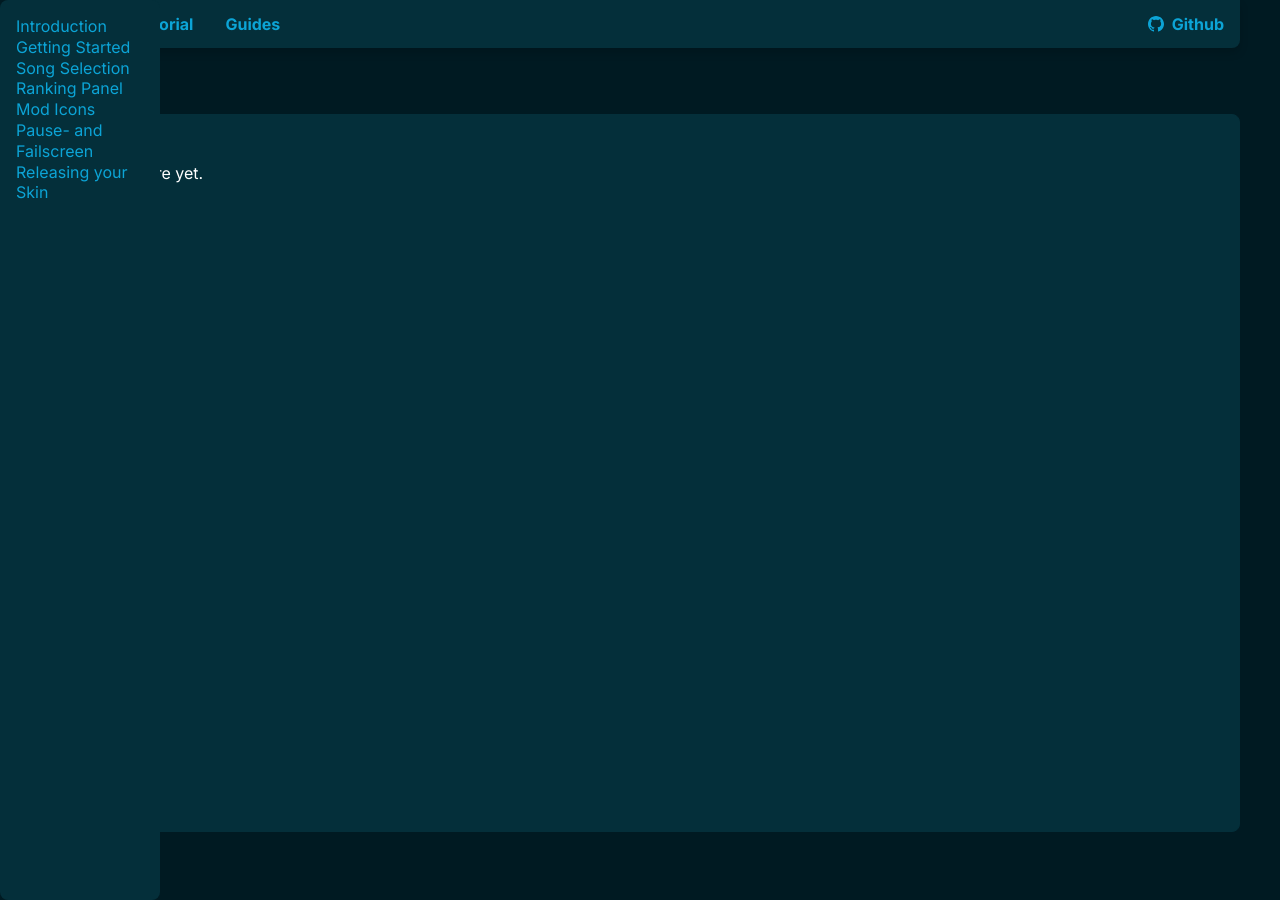
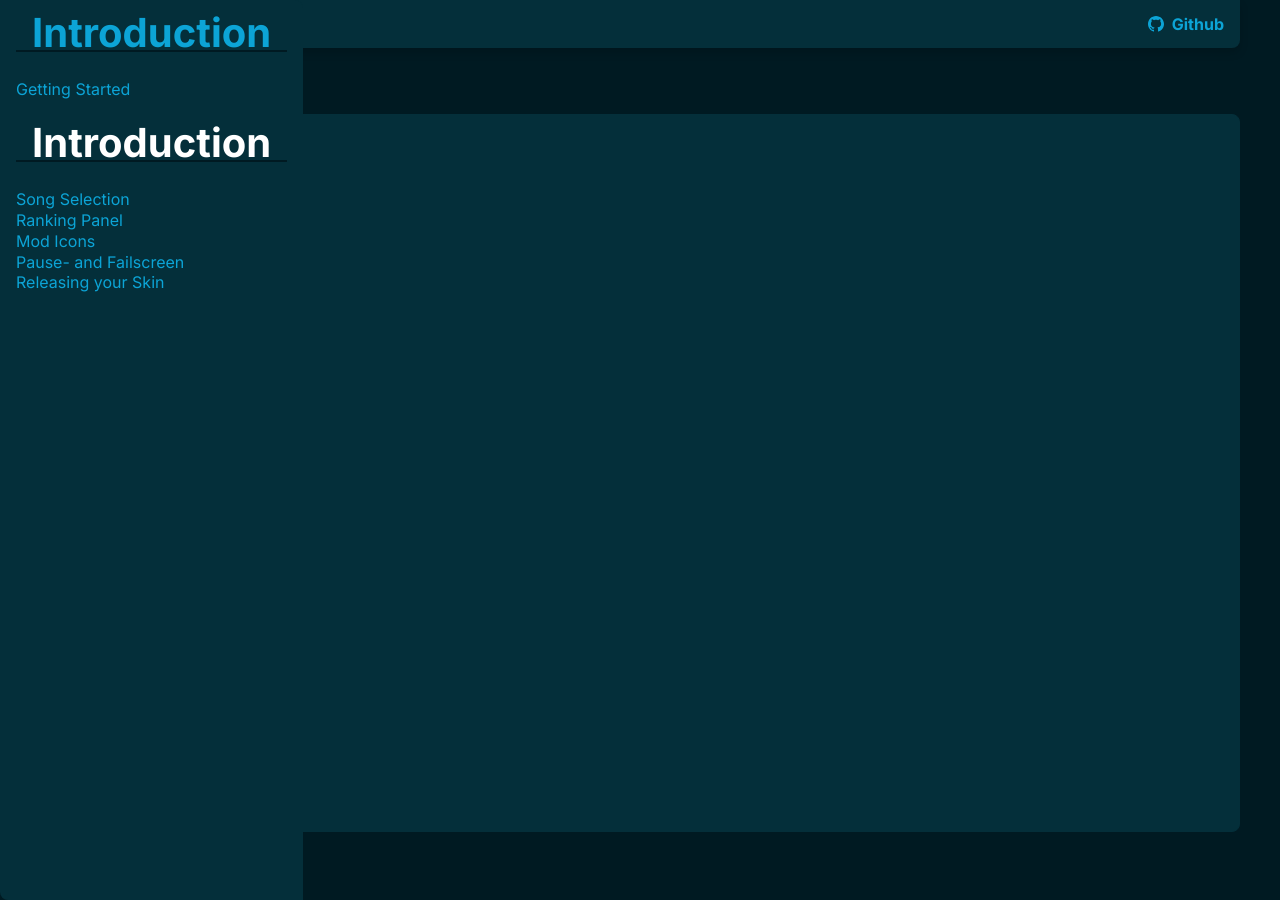
Before and after one commit to RockRoller01/skinninginfo, a Jekyll site: the page built from tutorial/mod_icons.md, in a window 1280 px wide. Built offline with Jekyll 4.4.1, drawn with Linux system fonts in a browser that asks for light colours.

Commit message:
sidenav css and html

```diff
--- a/_layouts/tutorial-sidenav.html
+++ b/_layouts/tutorial-sidenav.html
@@ -7,8 +7,9 @@ layout: default
 </head>
 <body>
     <div class="sidenav">
-        <a href="{{site.baseurl}}/tutorial/introduction">Introduction</a>
+        <a href="{{site.baseurl}}/tutorial/introduction"><h1 id="introduction">Introduction</h1></a>
         <a href="{{site.baseurl}}/tutorial/getting_started">Getting Started</a>
+        <h1 id="Menus">Introduction</h1>
         <a href="{{site.baseurl}}/tutorial/song_selection">Song Selection</a>
         <a href="{{site.baseurl}}/tutorial/ranking_panel">Ranking Panel</a>
         <a href="{{site.baseurl}}/tutorial/mod_icons">Mod Icons</a>
--- a/css/sidenav.css
+++ b/css/sidenav.css
@@ -9,14 +9,14 @@
 }
 .sidenav{
     height: 100%;
-    width: 160px;
+    width: auto;
     position: fixed;
     top: 0;
     left:0;
     background-color: var(--background);
     overflow-x: hidden;
     padding: 16px;
-    border-radius: 8px
+    border-radius: 0 8px 0 8px
 }
 .sidenav a{
     text-decoration: none;
@@ -26,3 +26,6 @@
 .sidenav a:hover, .sidenav a:focus, .sidenav a:active{
     color: var(--text);
 }
+.sidenav h1{
+    padding: 0 16px;
+}
```
